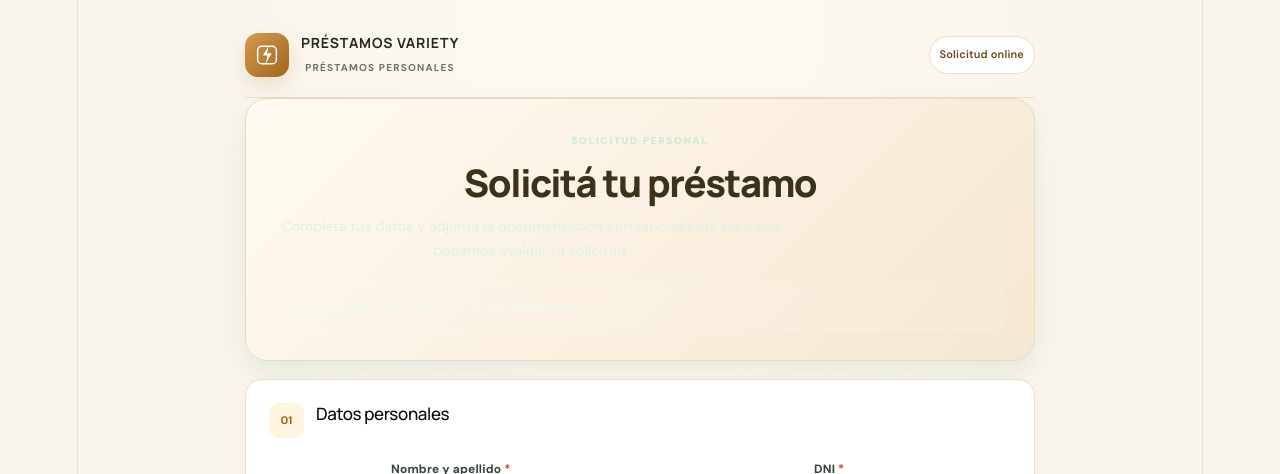
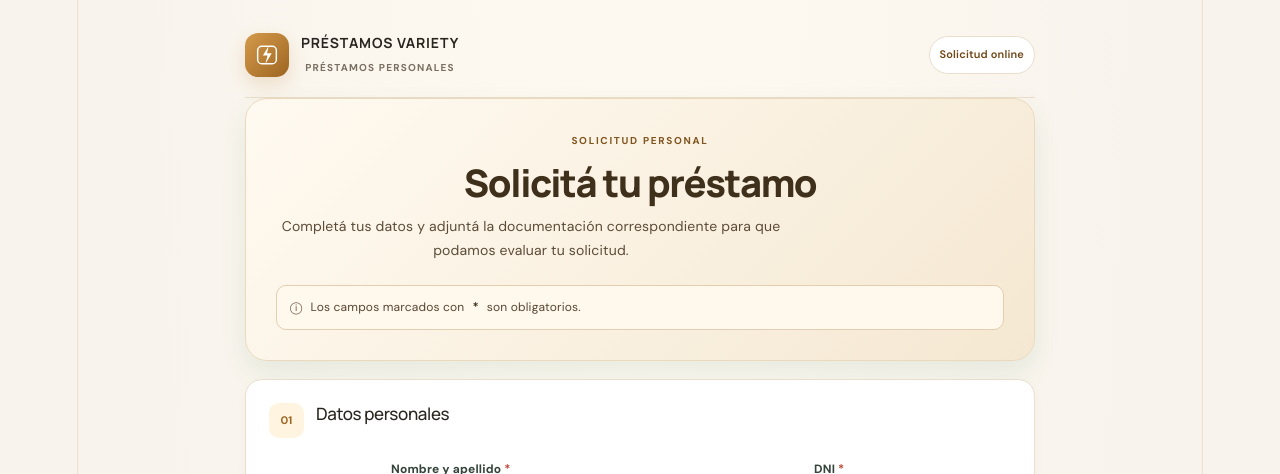
Before and after one commit to ElectroVariety/electro-variety-prestamos, a React (Vite) app: page / in a window 1280 px wide. Shown: the top 474 px of the page. Built offline with nearby package versions, Linux system fonts and the light colour scheme; no server answers.

Commit message:
Improve contrast in Préstamos Variety form

```diff
--- a/src/App.css
+++ b/src/App.css
@@ -646,3 +646,12 @@ body { background: radial-gradient(ellipse at 50% -20%, #fffaf1 0, #f8f4ed 58%);
 .submit-button, button[type="submit"] { background: linear-gradient(135deg, #bd8134, #8d5b20); }
 .submit-button:hover, button[type="submit"]:hover { filter: brightness(.96); }
 @media (max-width: 560px) { .brand-name strong { letter-spacing: .035em; } }
+
+
+/* Improve contrast on the warm Préstamos Variety theme */
+.hero { color: #3f301c; }
+.eyebrow { color: #80551f; }
+.hero > p { color: #5c4c37; }
+.notice { border-color: #e4ceb0; background: #fff8ed; color: #574631; }
+.notice b { color: #3f301c; }
+.section-heading h2 { color: #29251f; }
```
